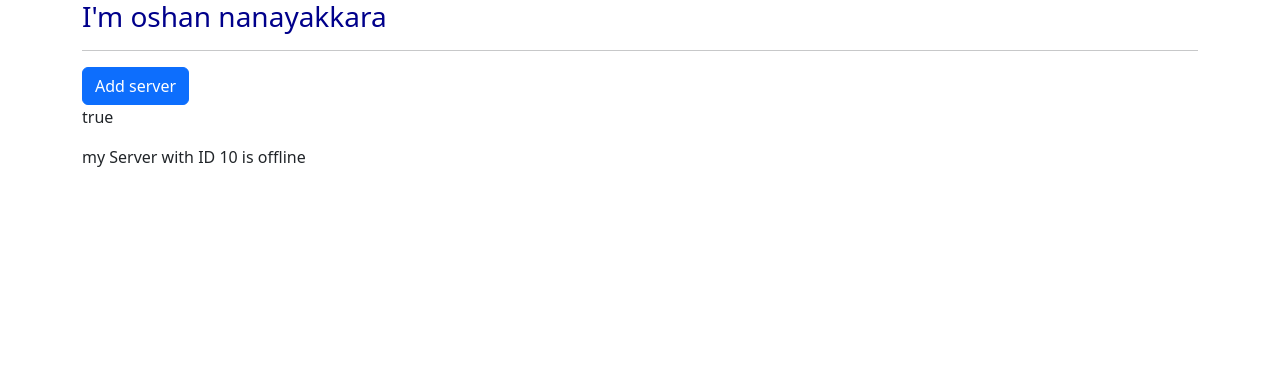
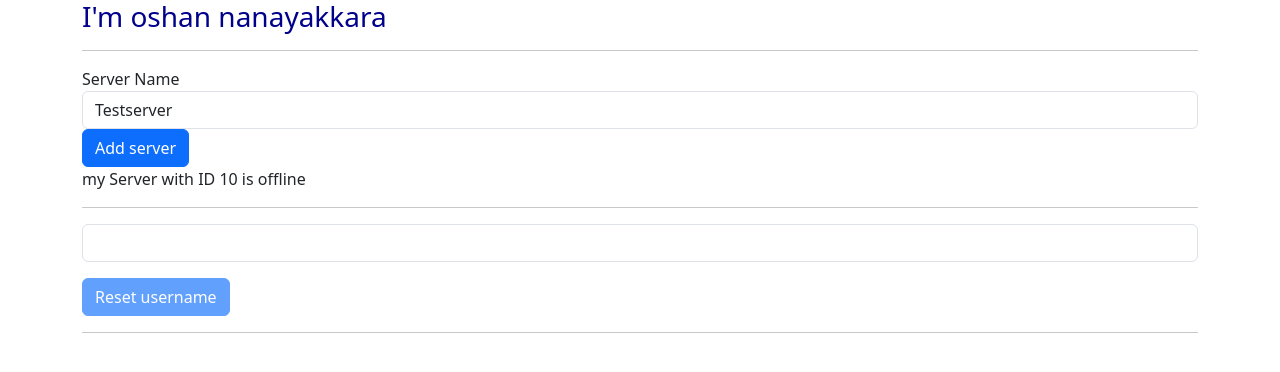
Before and after one commit to oshan998/my-angular-app, an Angular app in the folder my-first-app/: page / in a window 1280 px wide. Shown: the top 372 px of the page. Built offline with nearby package versions, Linux system fonts and the light colour scheme.

Commit message:
9/29 friday morning commit

```diff
--- a/my-first-app/src/app/app.module.ts
+++ b/my-first-app/src/app/app.module.ts
@@ -4,6 +4,7 @@
 import { AppComponent } from './app.component';
 import { ServerComponent } from './server/server.component';
 import { ServersComponent } from './servers/servers.component';
+import { FormsModule } from '@angular/forms';
 
 @NgModule({
   declarations: [
@@ -12,7 +13,8 @@
     ServersComponent
   ],
   imports: [
-    BrowserModule
+    BrowserModule,
+    FormsModule
   ],
   providers: [],
   bootstrap: [AppComponent]
--- a/my-first-app/src/app/servers/servers.component.html
+++ b/my-first-app/src/app/servers/servers.component.html
@@ -1,3 +1,15 @@
-<button class="btn btn-primary" [disabled]="!allowNewServer">Add server</button>
-<p [innerText]="allowNewServer"></p>
+<label>Server Name</label>
+<!-- <input type="text" class="form-control" (input)="onUpdateServerName($event)"> -->
+
+<input type="text" class="form-control" [(ngModel)]="serverName">
+<!-- <p>{{serverName}}</p> -->
+<button class="btn btn-primary" [disabled]="!allowNewServer" (click)="onCreateServer()">Add server</button>
+<!-- <p [innerText]="allowNewServer"></p> -->
+<!-- <p>{{serverCreationStatus}}</p> -->
+<p *ngIf="serverCreated">server was created, server name is {{serverName}}</p>
 <app-server></app-server>
+<hr>
+<input type="text" class="form-control" [(ngModel)]="username">
+<p>{{username}}</p>
+<button class="btn btn-primary" [disabled]="username===''" (click)="username=''">Reset username</button>
+<hr>
--- a/my-first-app/src/app/servers/servers.component.ts
+++ b/my-first-app/src/app/servers/servers.component.ts
@@ -10,6 +10,10 @@
 export class ServersComponent {
 
   allowNewServer= false;
+  serverCreationStatus='no server was created';
+  serverName='Testserver';
+  username='';
+  serverCreated=false;
 
   constructor(){
     setTimeout(
@@ -19,4 +23,18 @@
     );
   }
 
+  onCreateServer(){
+    this.serverCreated=true;
+    this.serverCreationStatus='server was created and name is '+ this.serverName;
+  }
+
+  onUpdateServerName(event: any){
+    this.serverName=(<HTMLInputElement>event.target).value;
+
+  }
+
+  onUpdateText(){
+    this.username='';
+  }
+
 }
```
